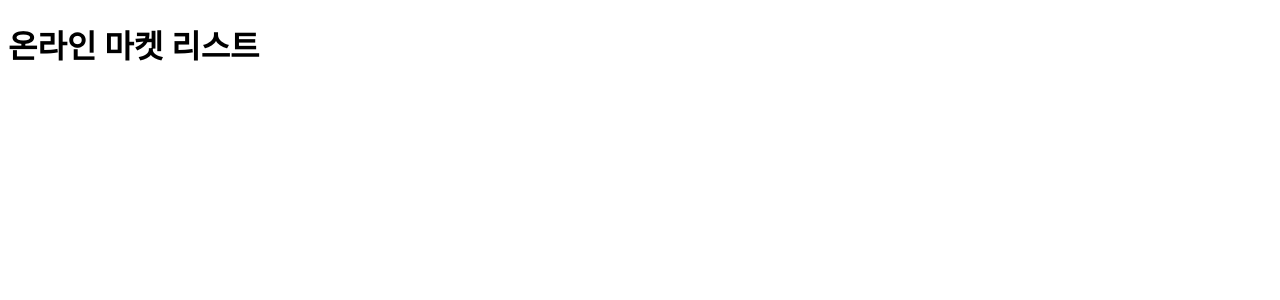
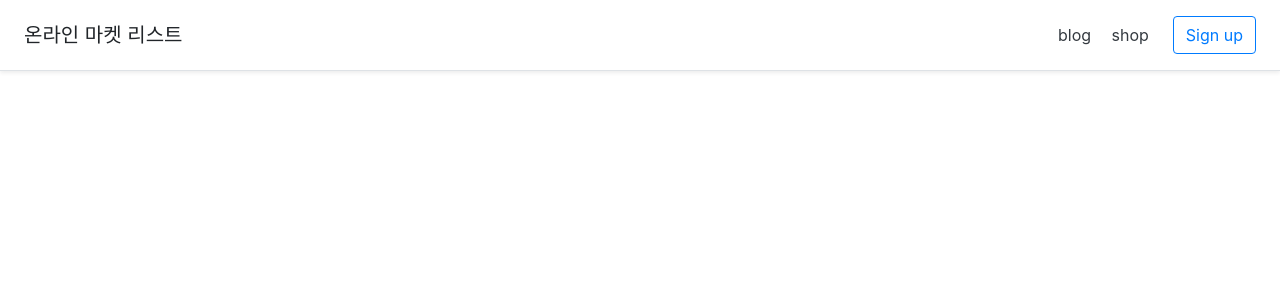
Before and after one commit to jovenus/hello_django, a Django app: page /shop/ in a window 1280 px wide. Shown: the top 300 px of the page. Run offline with Django 3.2, Linux system fonts and the light colour scheme; data that the repository does not hold is empty; some libraries are stand-ins or nearby versions.

Commit message:
shop.index 뷰 템플릿 개선

```diff
--- a/shop/templates/shop/shop_list.html
+++ b/shop/templates/shop/shop_list.html
@@ -2,23 +2,56 @@
 <html>
 <head>
     <meta charset="utf-8" />
-    <title> </title>
+    <title>온라인 마켓 리스트</title>
+    <link rel="stylesheet"
+href="https://stackpath.bootstrapcdn.com/bootstrap/4.3.1/css/bootstrap.min.css" />
+    <script src="https://code.jquery.com/jquery-2.2.4.min.js"></script>
+    <script src="https://stackpath.bootstrapcdn.com/bootstrap/4.3.1/js/bootstrap.min.js">
+    </script>
 </head>
 <body>
-    <h1>온라인 마켓 리스트</h1>
+    <div class="d-flex flex-column flex-md-row align-items-center p-3 px-md-4 mb-3 bg-white border-bottom shadow-sm">
+        <tbody>	        <h5 class="my-0 mr-md-auto font-weight-normal">
+            온라인 마켓 리스트
+        </h5>
+        <nav class="my-2 my-md-0 mr-md-3">
+            <a class="p-2 text-dark" href="/blog/">blog</a>
+            <a class="p-2 text-dark" href="/shop/">shop</a>
+        </nav>
+        <a class="btn btn-outline-primary" href="#">Sign up</a>
+    </div>
 
-    <table>
-        <tbody>
+     <div class="container">
+        <div class="card-group">
             {% for shop in shop_list %}
-            <tr>
-                <td>{{ shop.id }}</td>
-                <td>{{ shop.name }}</td>
-                <td>{{ shop.address }}</td>
-                <td>{{ shop.desc }}</td>
-            </tr>
+                <div class="col-sm-4 mb-3">
+                    <div class="card">
+                        <img src="https://mblogthumb-phinf.pstatic.net/20150701_201/whdrnr95_1435721605440cJvNE_JPEG/DSC_0035.jpg?type=w2" class="card-img-top" alt="...">
+                        <div class="card-body">
+                            <h5 class="card-title">
+                                #{{ shop.id }}. {{ shop.name }}
+                            </h5>
+                            {% if shop.address %}
+                                <p class="card-text">
+                                    {{ shop.address }}
+                                </p>
+                            {% endif %}
+                            {% if shop.desc %}
+                                <p class="card-text">
+                                    {{ shop.desc }}
+                                </p>
+                            {% endif %}
+                            <p class="card-text">
+                                <small class="text-muted">
+                                    {{ shop.created_at }}
+                                </small>
+                            </p>
+                        </div>
+                    </div>
+                </div>
             {%endfor %}
-        </tbody>
-    </table>
+        </div>
+    </div>
 
 </body>
 </html>
```
